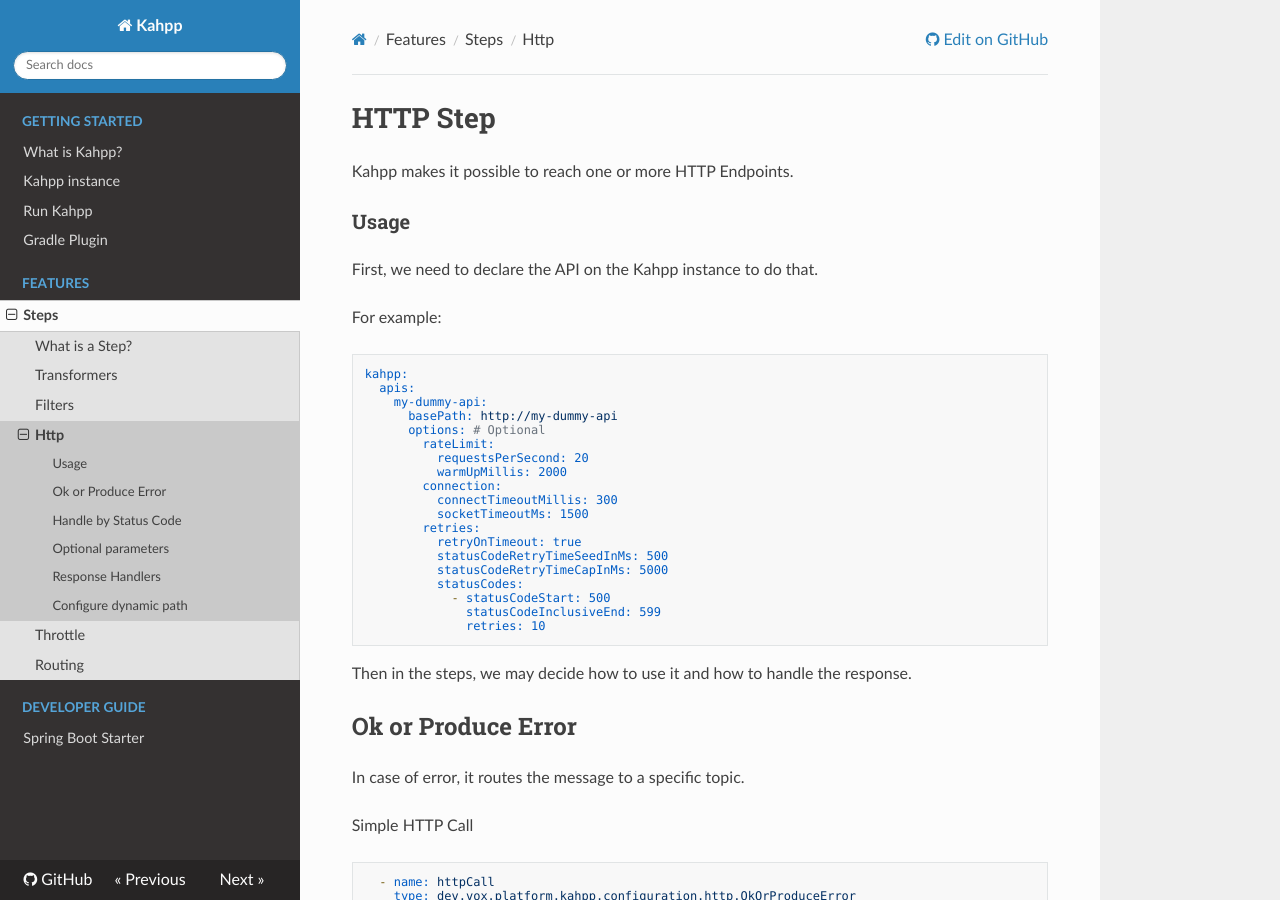
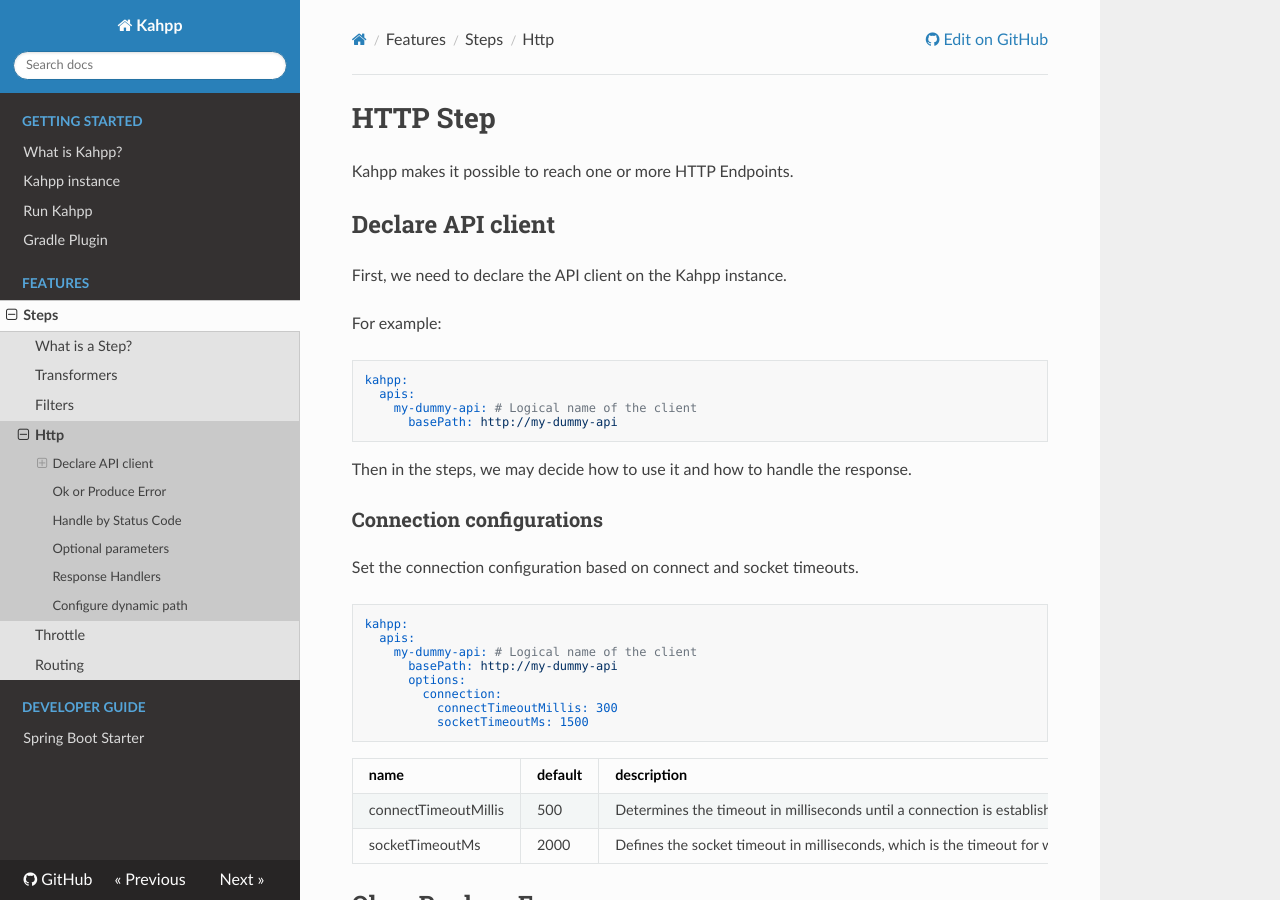
Before and after one commit to GetFeedback/kahpp-oss, an MkDocs documentation site: the page built from docs/features/http.md, in a window 1280 px wide and 900 px high. Built offline with MkDocs 1.6.1, drawn with Linux system fonts in a browser that asks for light colours; nearby versions of some CDN libraries.

Commit message:
Introduce default value for HTTP connection params
Before this introduction, these two parameters were required.
Now, if not specified, a default value will be used.

connectTimeoutMillis with 500 as default.
socketTimeoutMs with 2000 as default.

Signed-off-by: Stefano Guerrini <sguerrini@surveymonkey.com>

````diff
--- a/docs/features/http.md
+++ b/docs/features/http.md
@@ -2,33 +2,38 @@
 
 Kahpp makes it possible to reach one or more HTTP Endpoints.
 
-### Usage
+## Declare API client
 
-First, we need to declare the API on the Kahpp instance to do that.
+First, we need to declare the API client on the Kahpp instance.
 
 For example:
 ```yaml
 kahpp:
   apis:
-    my-dummy-api:
+    my-dummy-api: # Logical name of the client
       basePath: http://my-dummy-api
-      options: # Optional
-        rateLimit:
-          requestsPerSecond: 20
-          warmUpMillis: 2000
+```
+Then in the steps, we may decide how to use it and how to handle the response.
+
+### Connection configurations
+
+Set the connection configuration based on connect and socket timeouts.
+
+```yaml
+kahpp:
+  apis:
+    my-dummy-api: # Logical name of the client
+      basePath: http://my-dummy-api
+      options:
         connection:
           connectTimeoutMillis: 300
           socketTimeoutMs: 1500
-        retries:
-          retryOnTimeout: true
-          statusCodeRetryTimeSeedInMs: 500
-          statusCodeRetryTimeCapInMs: 5000
-          statusCodes:
-            - statusCodeStart: 500
-              statusCodeInclusiveEnd: 599
-              retries: 10
 ```
-Then in the steps, we may decide how to use it and how to handle the response.
+
+| name                 | default | description                                                                                                                                                                 |
+|----------------------|---------|-----------------------------------------------------------------------------------------------------------------------------------------------------------------------------|
+| connectTimeoutMillis | 500     | Determines the timeout in milliseconds until a connection is established.                                                                                                   |
+| socketTimeoutMs      | 2000    | Defines the socket timeout in milliseconds, which is the timeout for waiting for data or, put differently, a maximum period inactivity between two consecutive data packets |
 
 ## Ok or Produce Error
 In case of error, it routes the message to a specific topic.
````
Also changed, not shown: 3 other files.
